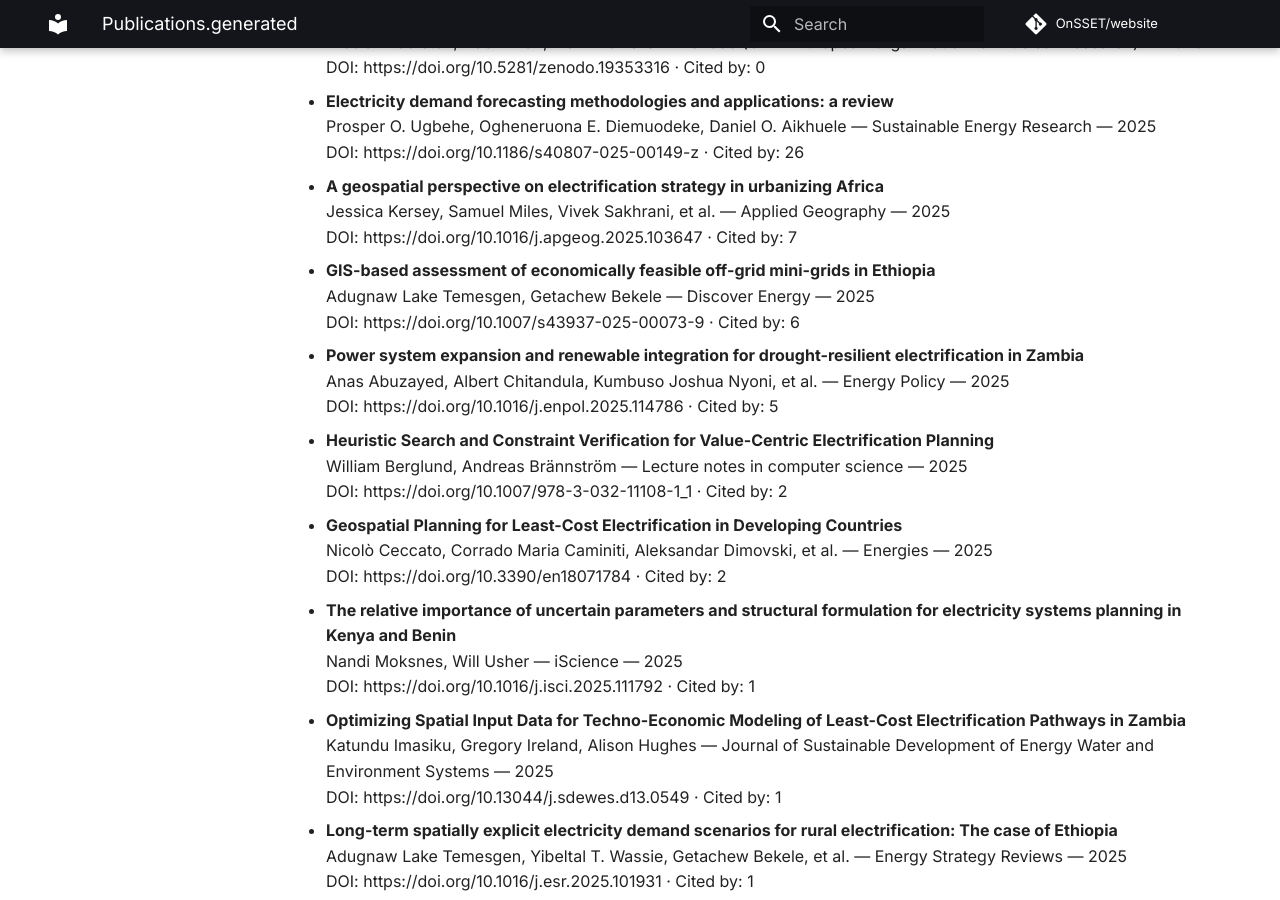
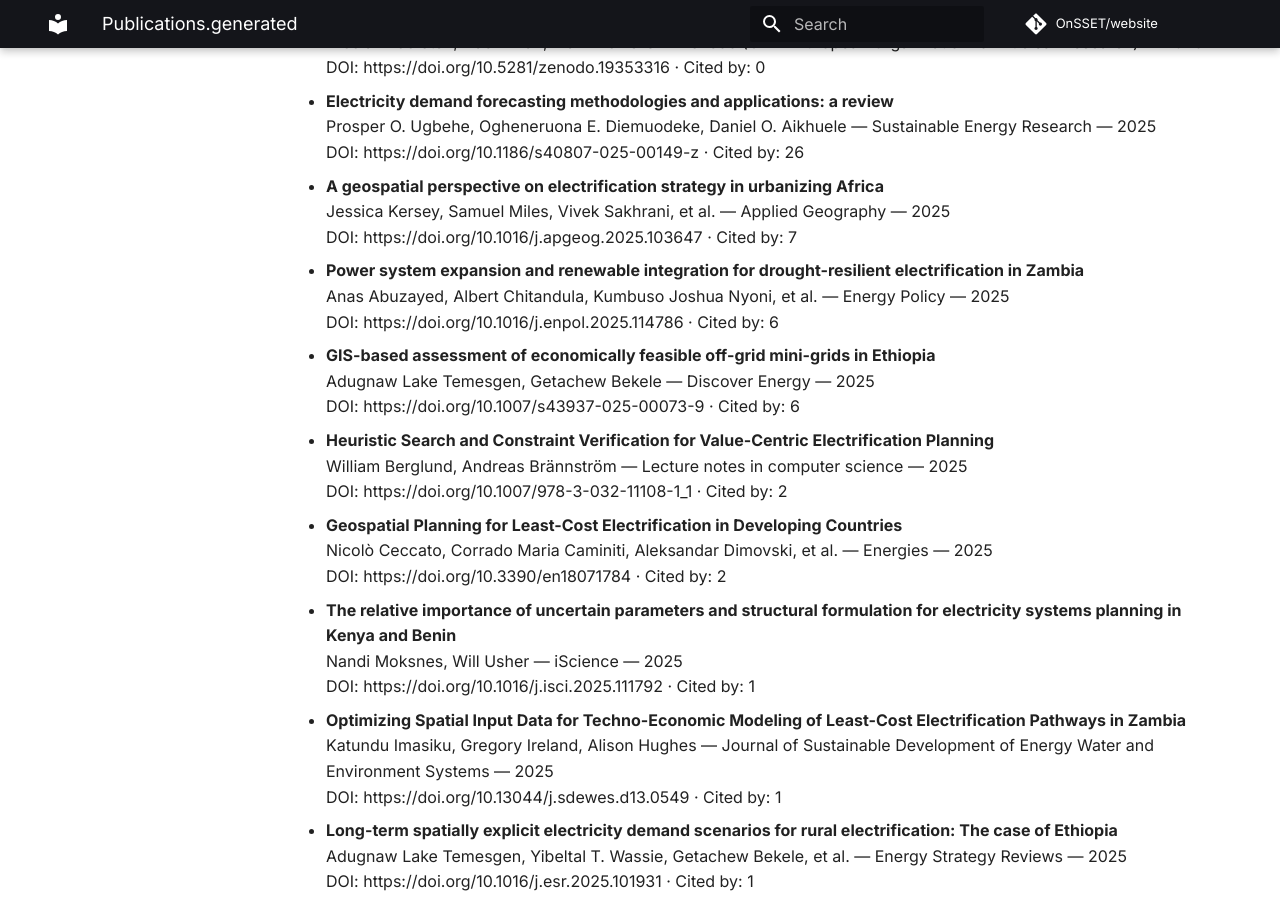
Before and after one commit to OnSSET/website, an MkDocs documentation site: the page built from docs/publications.generated.md, in a window 1280 px wide and 900 px high, scrolled down 4906 px. Built offline with MkDocs 1.6.1 and Material for MkDocs 9.7.7, drawn with Linux system fonts in a browser that asks for light colours; comment, search, counter and statistics services are not loaded; some of the changed text lies outside the part shown.

Commit message:
Auto-update publications

```diff
--- a/docs/publications.generated.md
+++ b/docs/publications.generated.md
@@ -202,13 +202,13 @@ No results found.
   Jessica Kersey, Samuel Miles, Vivek Sakhrani, et al. — Applied Geography — 2025
   DOI: https://doi.org/10.1016/j.apgeog.2025.103647 · Cited by: 7
 
+- **Power system expansion and renewable integration for drought-resilient electrification in Zambia**
+  Anas Abuzayed, Albert Chitandula, Kumbuso Joshua Nyoni, et al. — Energy Policy — 2025
+  DOI: https://doi.org/10.1016/j.enpol.2025.114786 · Cited by: 6
+
 - **GIS-based assessment of economically feasible off-grid mini-grids in Ethiopia**
   Adugnaw Lake Temesgen, Getachew Bekele — Discover Energy — 2025
   DOI: https://doi.org/10.1007/s43937-025-00073-9 · Cited by: 6
-
-- **Power system expansion and renewable integration for drought-resilient electrification in Zambia**
-  Anas Abuzayed, Albert Chitandula, Kumbuso Joshua Nyoni, et al. — Energy Policy — 2025
-  DOI: https://doi.org/10.1016/j.enpol.2025.114786 · Cited by: 5
 
 - **Heuristic Search and Constraint Verification for Value-Centric Electrification Planning**
   William Berglund, Andreas Brännström — Lecture notes in computer science — 2025
```
Also changed, not shown: other parts of docs/publications.generated.md (+1 -1 lines).
